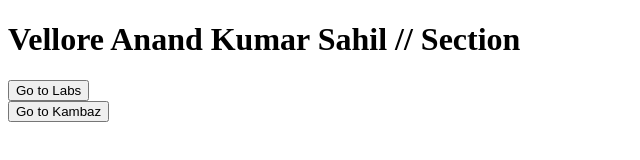
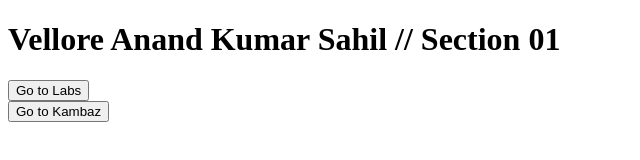
Before and after one commit to velloresahil/kambaz-react-web-app-su2-2025, a React (Vite) app: page / in a window 1280 px wide. Shown: the top 160 px of the page, without its empty margins (0-640 px from the left). Built offline with nearby package versions, Linux system fonts and the light colour scheme.

Commit message:
pt3 a1 final

```diff
--- a/src/App.tsx
+++ b/src/App.tsx
@@ -6,7 +6,7 @@ function App() {
   return (
   <HashRouter>
     <div>
-      { <h1>Vellore Anand Kumar Sahil // Section</h1> }
+      { <h1>Vellore Anand Kumar Sahil // Section 01</h1> }
       <Link to="/Labs">
           <button>Go to Labs</button>
         </Link>
```
